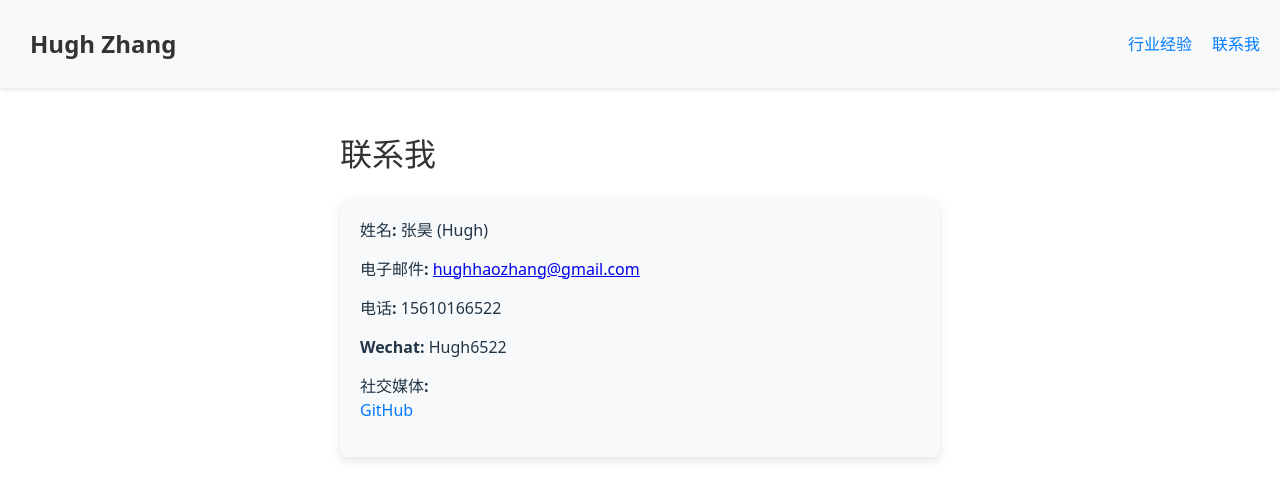
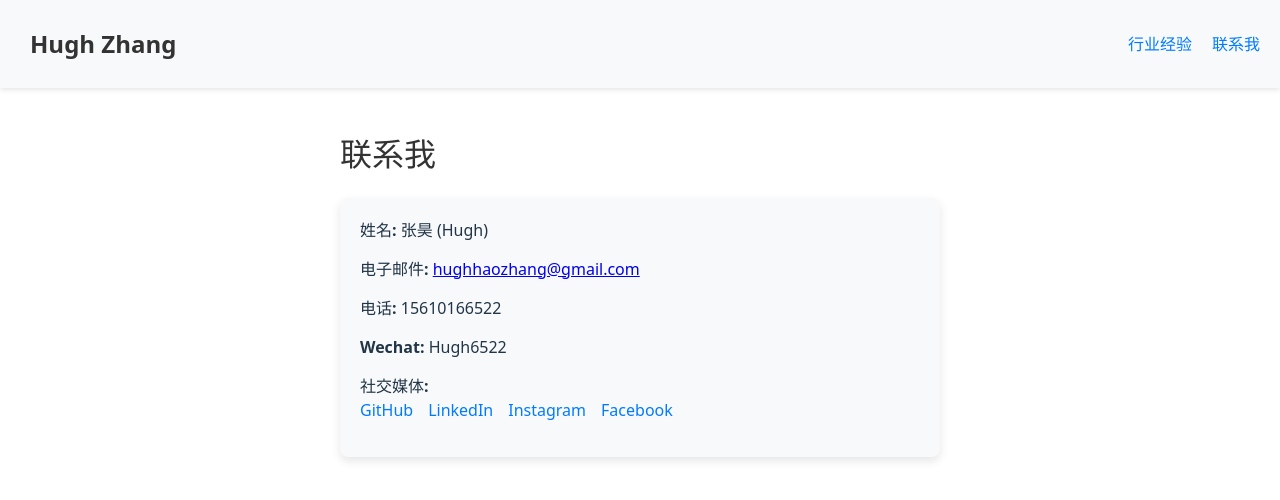
Before and after one commit to HughZhang98/HughZhang98.github.io, a Vue app: page /contact in a window 1280 px wide. Shown: the top 500 px of the page. Built offline with nearby package versions, Linux system fonts and the light colour scheme; the HTML template or start-up script is replaced by a standard one.

Commit message:
feat: Update contact Info

```diff
--- a/src/views/Contact.vue
+++ b/src/views/Contact.vue
@@ -24,7 +24,9 @@
 				<label>社交媒体: </label>
 				<div class="social-links">
 					<a href="https://github.com/HughZhang98" target="_blank">GitHub</a>
-					<!-- <a href="https://linkedin.com/in/hughzhang" target="_blank">LinkedIn</a> -->
+					<a href="www.linkedin.com/in/hao-zhang-54a959278" target="_blank">LinkedIn</a>
+					<a href="https://www.instagram.com/hughzhang108/" target="_blank">Instagram</a>
+					<a href="https://www.facebook.com/profile.php?id=100012386740428" target="_blank">Facebook</a>
 				</div>
 			</div>
 		</div>
```
